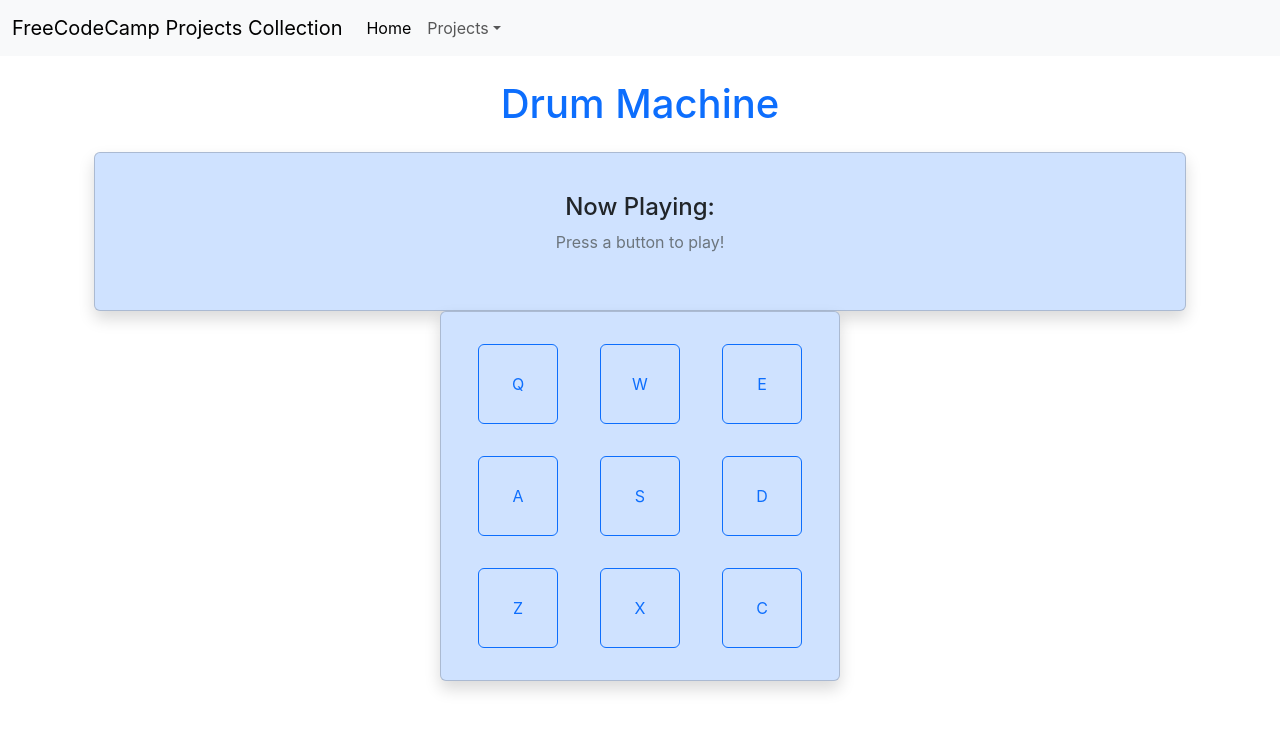
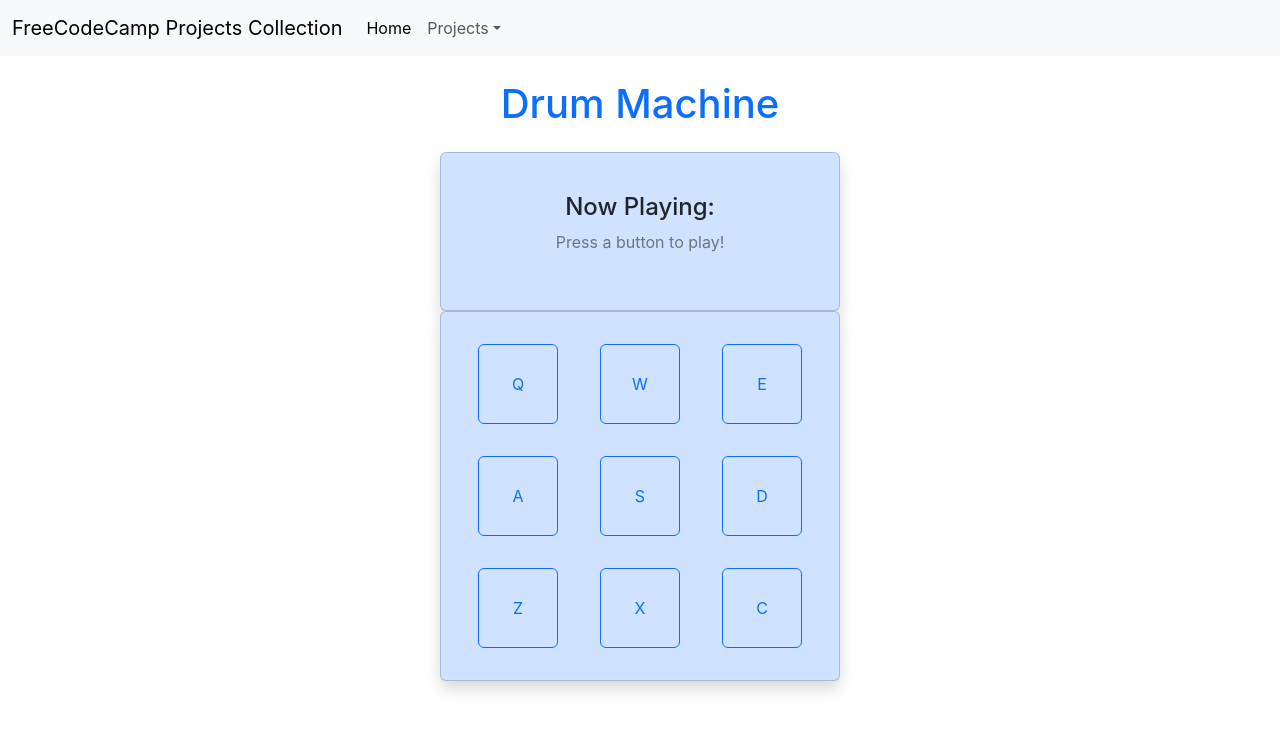
Before and after one commit to Yircas/freecodecamp-projects-collection, a React (Create React App) app: page /drumApp in a window 1280 px wide. Shown: the top 730 px of the page. Built offline with nearby package versions, Linux system fonts and the light colour scheme; a web font is replaced by a local one.

Commit message:
style: removed fcc-test suite, changed project name

```diff
--- a/package.json
+++ b/package.json
@@ -1,5 +1,5 @@
 {
-  "name": "quotes",
+  "name": "freecodecamp-projects-collection",
   "version": "0.1.0",
   "private": true,
   "dependencies": {
--- a/public/index.html
+++ b/public/index.html
@@ -34,6 +34,6 @@
     <div id="root"></div>
 
     <!-- FreeCodeCamp-Testsuite, we can comment this out, after all tests were passed -->
-    <script src="https://cdn.freecodecamp.org/testable-projects-fcc/v1/bundle.js"></script>
+    <!-- <script src="https://cdn.freecodecamp.org/testable-projects-fcc/v1/bundle.js"></script> -->
   </body>
 </html>
--- a/src/pages/DrumApp.js
+++ b/src/pages/DrumApp.js
@@ -80,7 +80,7 @@ class Display extends React.Component {
     render() {
         return (
             <div className="container d-flex flex-column align-items-center">
-                <div className="card shadow p-4 text-center bg-primary-subtle" style={{width: '100%'}}>
+                <div className="card shadow p-4 text-center bg-primary-subtle" style={{maxWidth: 400, width: '100%'}}>
                     <div className="card-body">
                             <h4>Now Playing:</h4>
                             <p id='display' className="text-secondary">{this.props.audio_desc || 'Press a button to play!'}</p>
```
Also changed, not shown: example.PNG (added), 1 other file (tests, documents, lock files or other folders).
